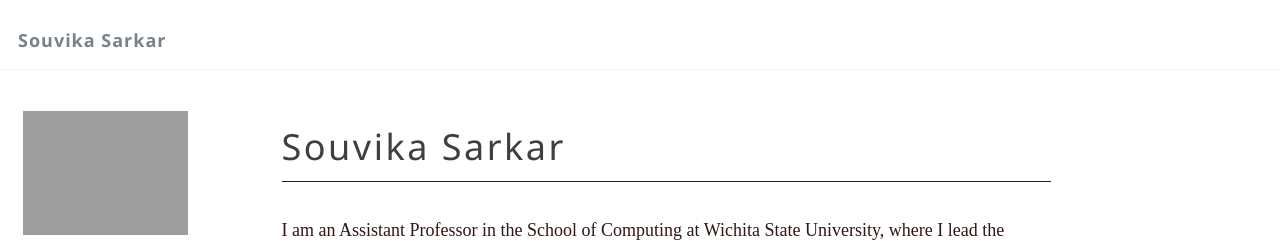
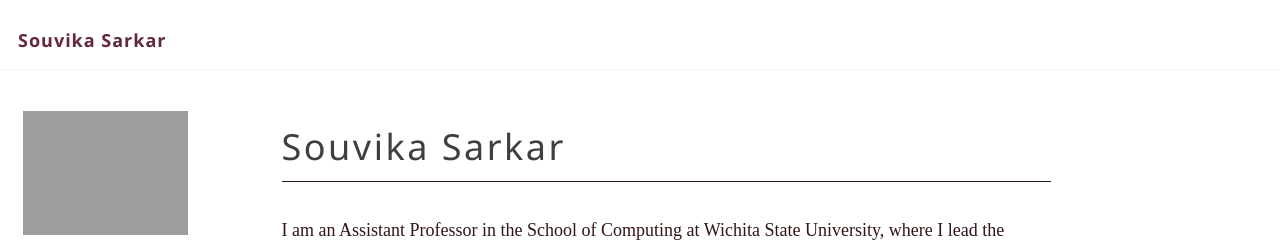
Before and after one commit to Souvika/souvika.github.io, a Jekyll site: the page built from _pages/about.md, in a window 1280 px wide. Shown: the top 242 px of the page. Built offline with Jekyll 4.4.1, drawn with Linux system fonts in a browser that asks for light colours; some web fonts are replaced.

Commit message:
Update top nav style

```diff
--- a/_sass/_base.scss
+++ b/_sass/_base.scss
@@ -358,12 +358,6 @@ nav {
   text-decoration: none;
 }
 
-.nav-top {
-  color: #632839;
-  font-family: "Segoe UI", "Roboto", "Helvetica Neue", Arial, sans-serif;
-  letter-spacing: 1px;
-}
-
 /*
    Global animation transition
    ========================================================================== */
--- a/_sass/_navigation.scss
+++ b/_sass/_navigation.scss
@@ -225,6 +225,15 @@
       }
     }
 
+    a.nav-top {
+      // Add custom styling for the site title link
+      // Example: font-size: 1.2rem;
+      // Example: font-weight: bold;
+      color: #632839;
+      font-family: "Segoe UI", "Roboto", "Helvetica Neue", Arial, sans-serif;
+      letter-spacing: 1px;
+    }
+
     a {
       position: relative;
 
```
